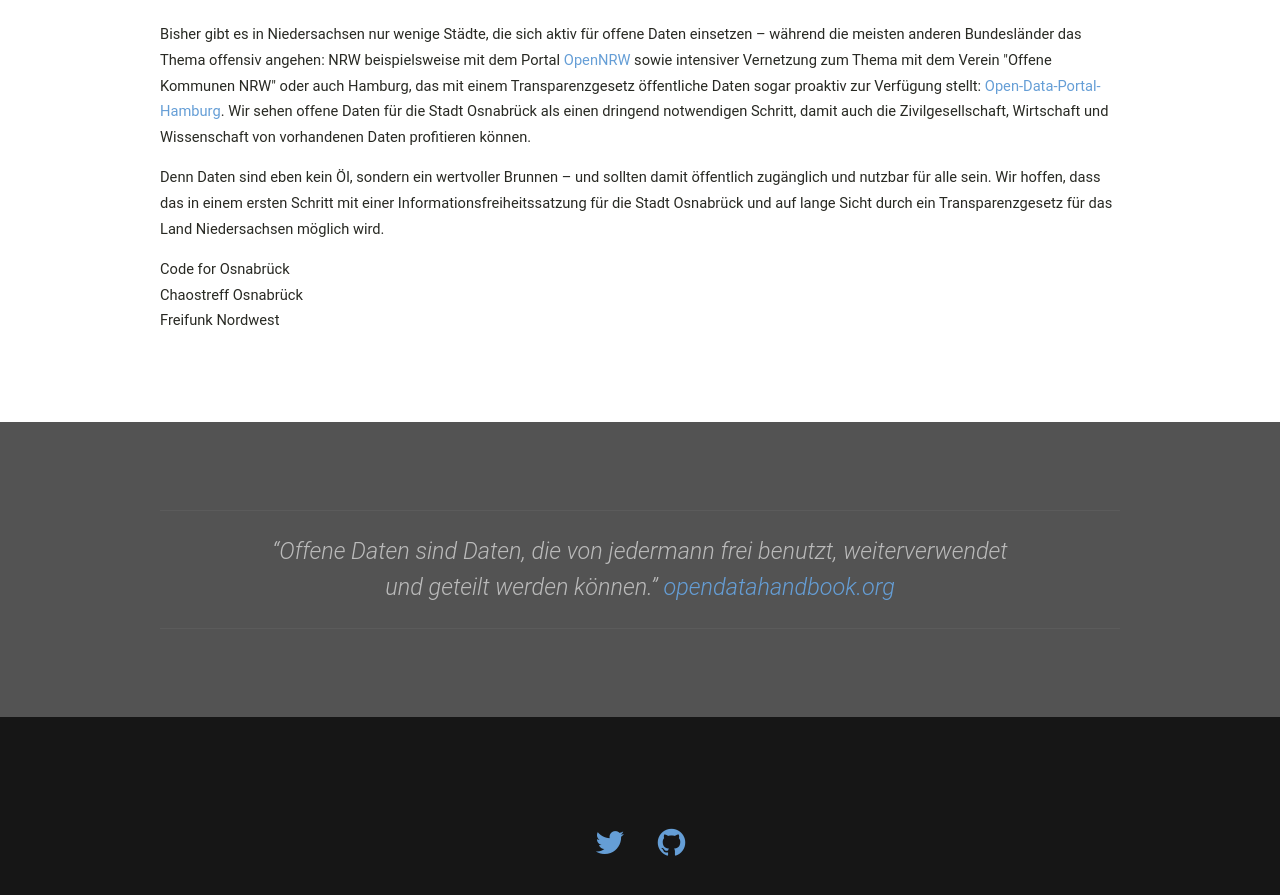
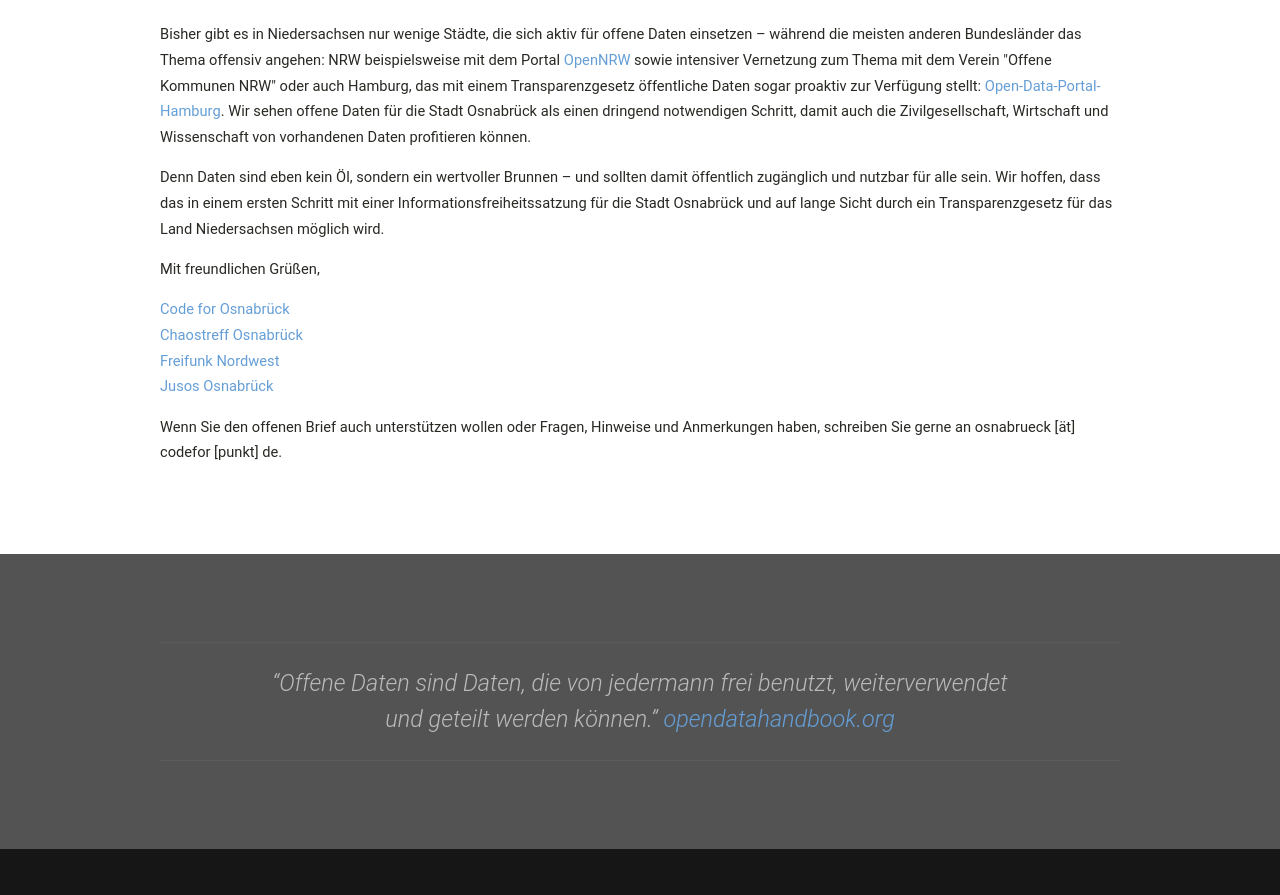
Before and after one commit to wagnerpeer/codeforosnabrueck.github.io, a Jekyll site: the page built from offenerbrief.html, in a window 1280 px wide and 900 px high, scrolled down 1839 px. Shown: the top 895 px of the window. Built offline with Jekyll 4.4.1, drawn with Linux system fonts in a browser that asks for light colours.

Commit message:
Ergänzung von Unterstützern und Links

```diff
--- a/offenerbrief.html
+++ b/offenerbrief.html
@@ -45,9 +45,14 @@ layout: default
 
 				<p>Denn Daten sind eben kein Öl, sondern ein wertvoller Brunnen – und sollten damit öffentlich zugänglich und nutzbar für alle sein. Wir hoffen, dass das in einem ersten Schritt mit einer Informationsfreiheitssatzung für die Stadt Osnabrück und auf lange Sicht durch ein Transparenzgesetz für das Land Niedersachsen möglich wird.</p>
 
-<p>Code for Osnabrück<br>
-Chaostreff Osnabrück<br>
-Freifunk Nordwest</p>
+                <p>Mit freundlichen Grüßen,</p>
+
+                <p><a href="http://codeforosnabrueck.org">Code for Osnabrück</a><br>
+                <a href="https://www.chaostreff-osnabrueck.de">Chaostreff Osnabrück</a><br>
+                <a href="https://ffnw.de">Freifunk Nordwest</a><br>
+                <a href="https://jusos-os.de">Jusos Osnabrück</a></p>
+
+                <p>Wenn Sie den offenen Brief auch unterstützen wollen oder Fragen, Hinweise und Anmerkungen haben, schreiben Sie gerne an osnabrueck [ät] codefor [punkt] de.</p>
 
 			</section>
 		</div>
```
